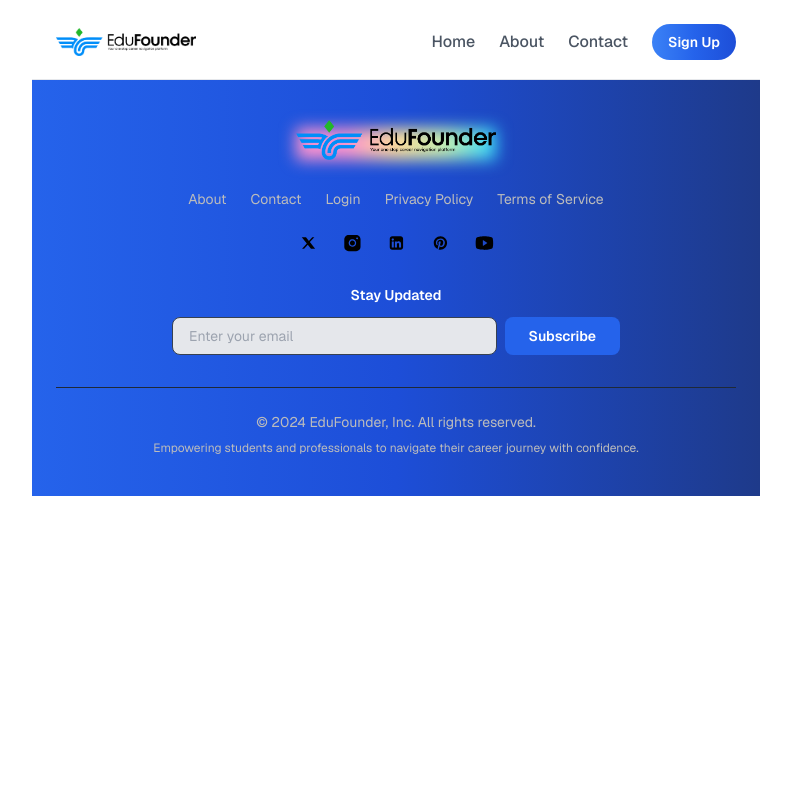
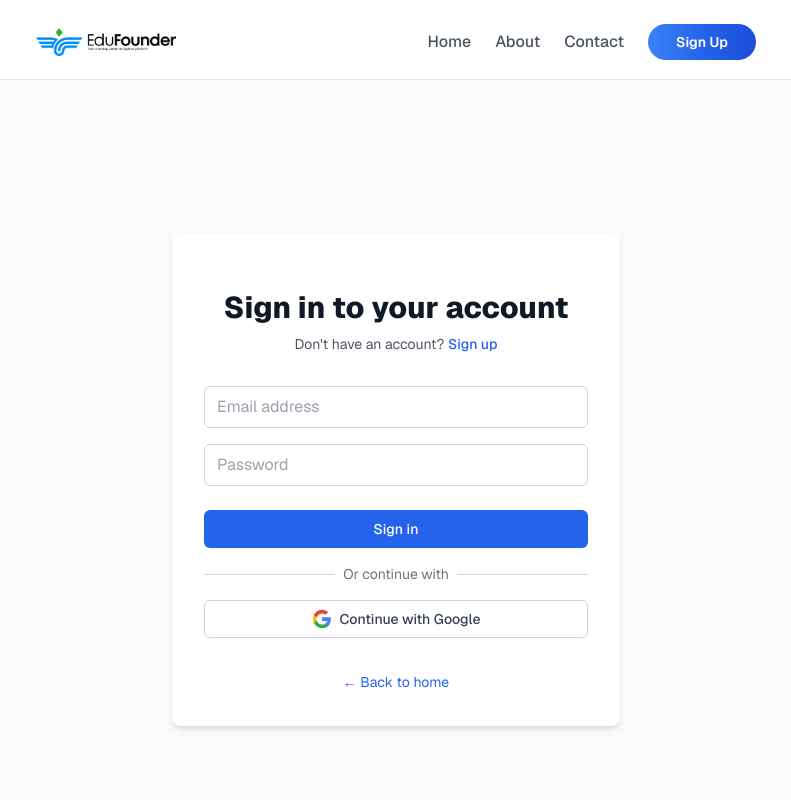
Before and after one commit to adeyemimichael/edufounder, a Next.js app: page /login in a window 1280 px wide. Shown: the top 800 px of the page, without its empty margins (244-1035 px from the left). Built offline with nearby package versions, Linux system fonts and the light colour scheme; no server answers.

Commit message:
login error: fixed the hydration error on the login page

```diff
--- a/src/app/layout.tsx
+++ b/src/app/layout.tsx
@@ -44,7 +44,10 @@ export default function RootLayout({
           <main>{children}</main>
           <Footer />
           {/* <AICompanion /> */}
+
         </AuthProvider>
+
+
       </body>
     </html>
   );
--- a/src/app/login/layout.tsx
+++ b/src/app/login/layout.tsx
@@ -30,14 +30,10 @@ export const metadata: Metadata = {
     children: React.ReactNode;
   }>) {
     return (
-      <html lang="en">
-        <body
-          className="container"
-        >
+      <div className="">
              {/* <Navbar/> */}
              <main>{children}</main>
         {/* <Footer></Footer> */}
-        </body>
-      </html>
+  </div>
     );
   }
--- a/src/components/Herosection.tsx
+++ b/src/components/Herosection.tsx
@@ -1,6 +1,6 @@
 "use client";
 import { motion } from "framer-motion";
-
+import {BookOpen, DecimalsArrowLeftIcon } from "lucide-react"
 export default function HeroSection() {
   return (
     <section className="relative min-h-screen bg-white overflow-hidden">
@@ -52,8 +52,8 @@ export default function HeroSection() {
             className="text-xl md:text-2xl text-gray-700 max-w-4xl mx-auto leading-relaxed mb-10"
           >
             Your career path shouldn't feel like a maze. EduFounder eliminates career uncertainty
-            by combining a comprehensive digital library, secure document management, and
-            human-centric AI guidance—all while connecting you to local mentors and tutorial centers.
+            by combining a comprehensive digital brochure, secure document management, and
+            human-centric AI guidance.
           </motion.p>
 
           {/* CTA Buttons */}
@@ -64,7 +64,7 @@ export default function HeroSection() {
             className="flex flex-col sm:flex-row gap-4 justify-center items-center mb-8"
           >
             <a
-              href="/waitlist"
+              href="/login"
               className="bg-blue-600 text-white px-8 py-4 rounded-full font-semibold text-lg hover:bg-blue-700 transition-all duration-300 shadow-lg"
             >
               Start Your Journey
@@ -110,7 +110,7 @@ export default function HeroSection() {
           <div className="bg-white border border-blue-100/50 rounded-3xl p-8 shadow-xl hover:shadow-2xl transition-shadow">
             <div className="flex items-center justify-between mb-6">
               <div className="bg-blue-50 border border-blue-200/30 p-3 rounded-2xl">
-                <span className="text-2xl">📚</span>
+                <span className="text-2xl text-blue-600  "><BookOpen/></span>
               </div>
               <div className="text-right">
                 <div className="text-3xl font-bold text-blue-600">95%</div>
--- a/src/components/Login.tsx
+++ b/src/components/Login.tsx
@@ -49,7 +49,7 @@ export default function LoginPage() {
   };
 
   return (
-    <div className="min-h-screen bg-gray-50 flex items-center justify-center py-12 px-4 sm:px-6 lg:px-8">
+    <div className="min-h-screen bg-gray-50 flex w-full items-center justify-center py-12 px-4 sm:px-6 lg:px-8">
       <motion.div
         initial={{ opacity: 0, y: 20 }}
         animate={{ opacity: 1, y: 0 }}
@@ -104,7 +104,7 @@ export default function LoginPage() {
               required
               value={email}
               onChange={(e) => setEmail(e.target.value)}
-              className="w-full px-3 py-2 border border-gray-300 rounded-md focus:outline-none focus:ring-2 focus:ring-blue-500"
+              className="w-full px-3 py-2 border border-gray-300 text-gray-600 rounded-md focus:outline-none focus:ring-2 focus:ring-blue-500"
               placeholder="Email address"
             />
 
@@ -113,7 +113,7 @@ export default function LoginPage() {
               required
               value={password}
               onChange={(e) => setPassword(e.target.value)}
-              className="w-full px-3 py-2 border border-gray-300 rounded-md focus:outline-none focus:ring-2 focus:ring-blue-500"
+              className="w-full px-3 py-2 border border-gray-300  text-gray-600 rounded-md focus:outline-none focus:ring-2 focus:ring-blue-500"
               placeholder="Password"
               minLength={6}
             />
--- a/src/components/Navbar.tsx
+++ b/src/components/Navbar.tsx
@@ -38,9 +38,9 @@ export default function Navbar() {
           {/* Waitlist Button */}
           <Link
             href="/login"
-            className="rounded-full bg-gradient-to-r from-blue-500 via-blue-600 to-blue-700 text-white text-sm px-4 py-2 font-semibold hover:bg-blue-800 transition"
+            className="md:rounded-full rounded-lg bg-gradient-to-r from-blue-500 via-blue-600 to-blue-700 text-white text-sm md:px-4 md:py-2  px-6  font-semibold hover:bg-blue-800 transition"
           >
-            Sign Up
+            <span className="p-3">Sign Up</span>
           </Link>
         </div>
       </nav>
--- a/tailwind.config.ts
+++ b/tailwind.config.ts
@@ -11,7 +11,7 @@ export default {
     screens: {
       sm: "375px",
       md: "768px",
-      lg: "1400px",
+      lg: "1600px",
     },
     extend: {
       colors: {
@@ -22,7 +22,7 @@ export default {
         center: true,
         padding: {
           DEFAULT: "20px",
-          lg: "80px",
+
         },
       },
     },
```
Also changed, not shown: 1 other file (tests, documents, lock files or other folders).
